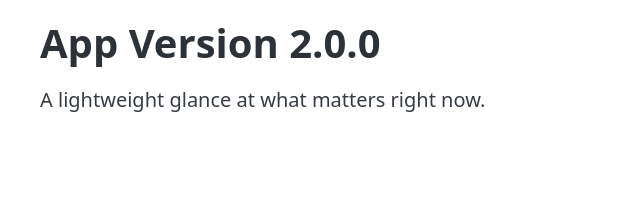
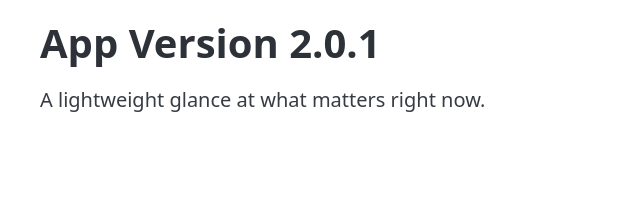
Before and after one commit to pubestpubest/simple-web, a website: page index.html in a window 1280 px wide. Shown: the top 216 px of the page, 0-640 px from the left. Drawn offline with nearby package versions, Linux system fonts and the light colour scheme.

Commit message:
Update app version from 2.0.0 to 2.0.1

```diff
--- a/index.html
+++ b/index.html
@@ -11,7 +11,7 @@
   </head>
   <body>
     <header class="container">
-      <h1 class="title">App Version 2.0.0</h1>
+      <h1 class="title">App Version 2.0.1</h1>
       <p id="summary">A lightweight glance at what matters right now.</p>
     </header>
     <main></main>
```
